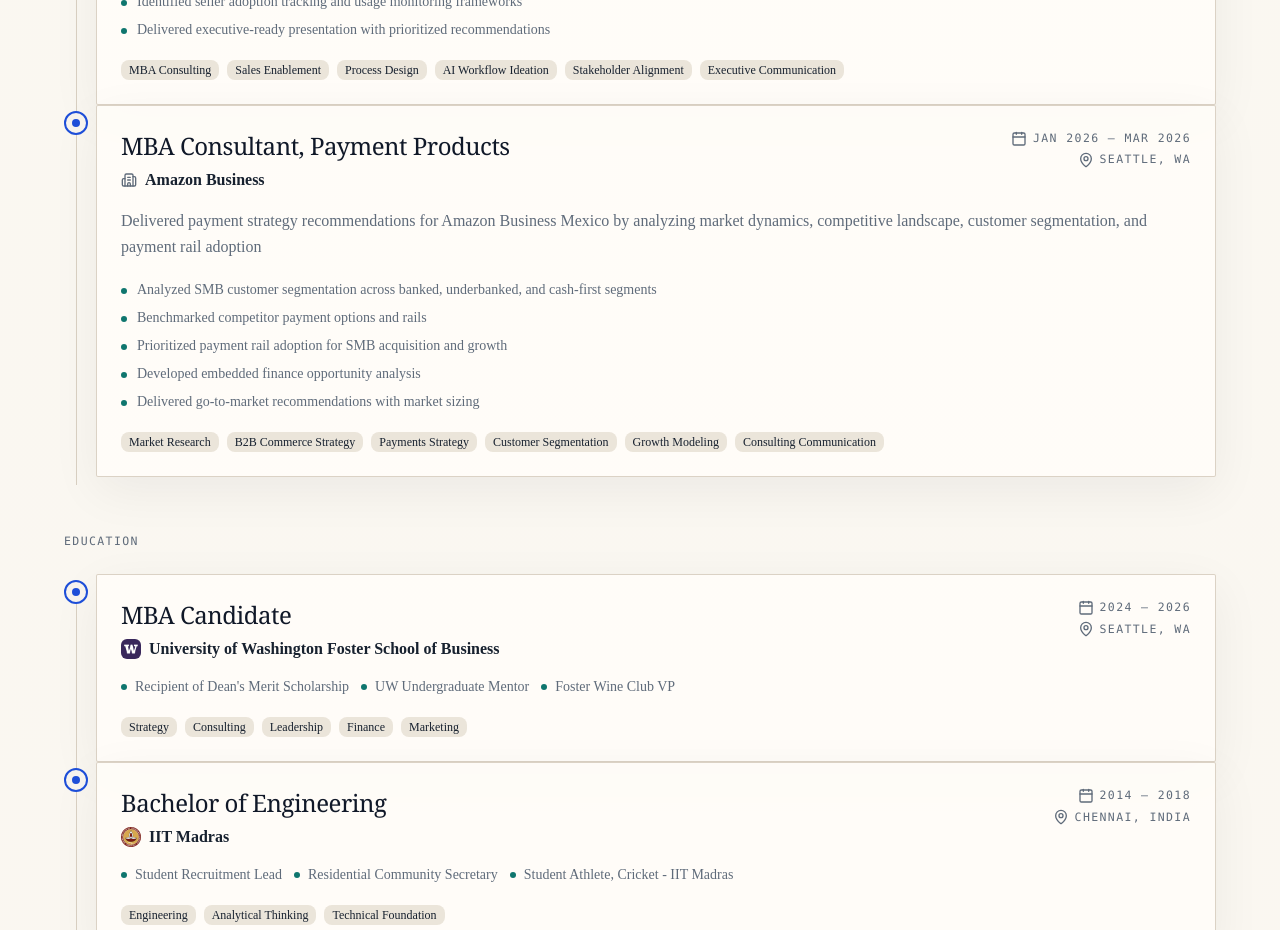
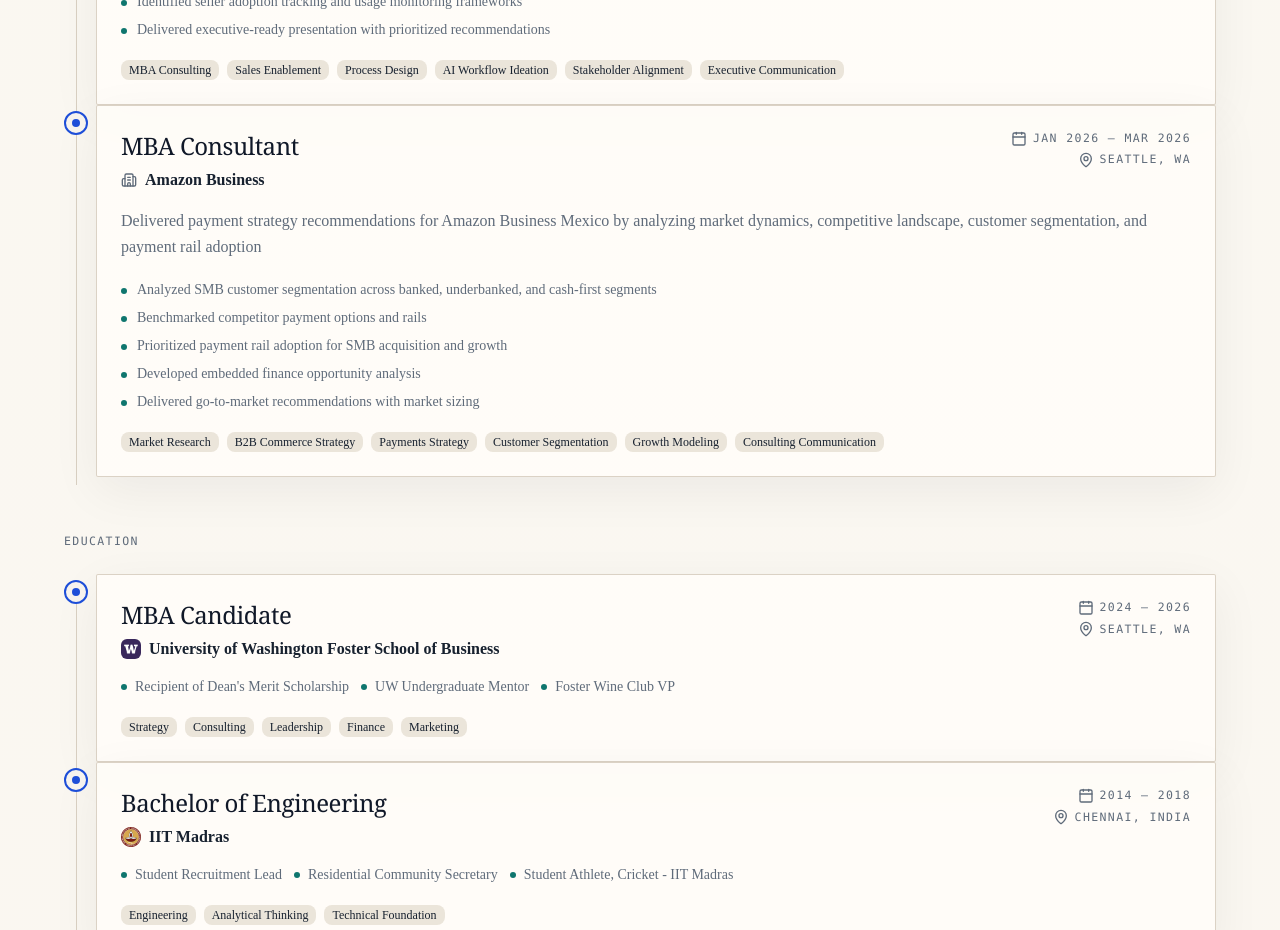
Before and after one commit to kesavbonthu/Kesav-Portfolio-Website, a Next.js app: page / in a window 1280 px wide. Shown: the part 7020-7950 px from the top of the page. Built offline with nearby package versions, Linux system fonts and the light colour scheme.

Commit message:
Update Amazon Business role label

```diff
--- a/data/experience.ts
+++ b/data/experience.ts
@@ -140,7 +140,7 @@ export const experiences: Experience[] = [
   },
   {
     company: "Amazon Business",
-    role: "MBA Consultant, Payment Products",
+    role: "MBA Consultant",
     startDate: "Jan 2026",
     endDate: "Mar 2026",
     location: "Seattle, WA",
```
